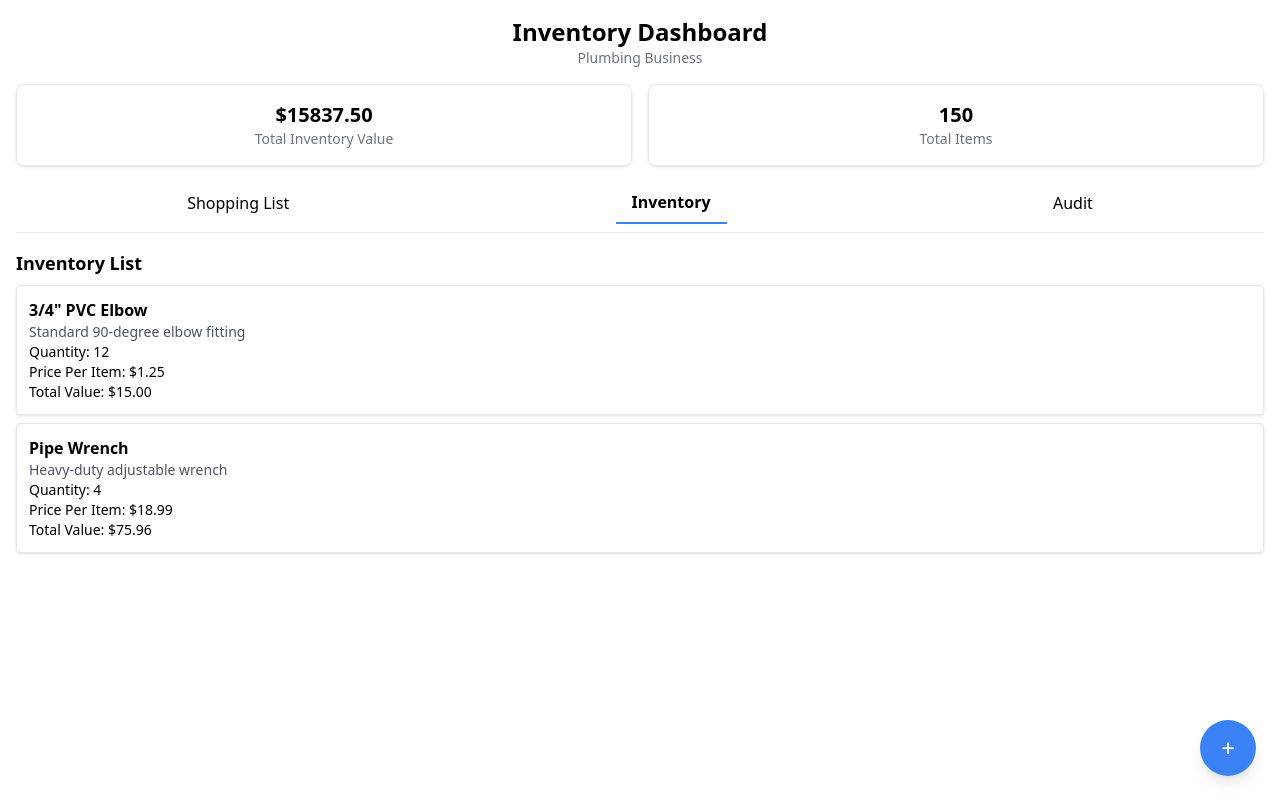
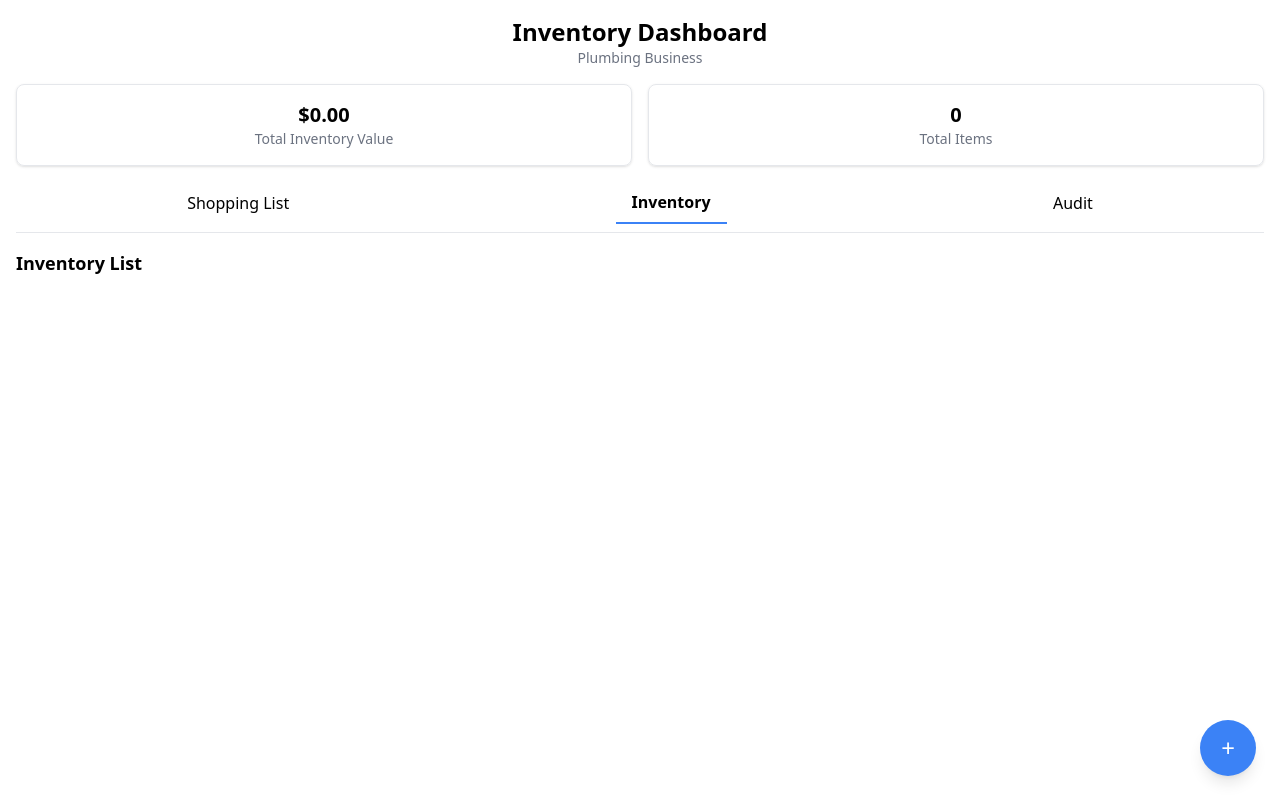
Before and after one commit to DylanFreisleben/inventory-app, a React (Create React App) app: page / in a window 1280 px wide. Built offline with nearby package versions, Linux system fonts and the light colour scheme; the HTML template or start-up script is replaced by a standard one.

Commit message:
Update App.jsx

```diff
--- a/src/App.jsx
+++ b/src/App.jsx
@@ -1,27 +1,13 @@
-import { useState } from "react";
+import { useState, useEffect } from "react";
 
 export default function App() {
   const [tab, setTab] = useState("inventory");
-  const [totalValue, setTotalValue] = useState(15837.5);
-  const [totalItems, setTotalItems] = useState(150);
+  const [totalValue, setTotalValue] = useState(0);
+  const [totalItems, setTotalItems] = useState(0);
   const [showForm, setShowForm] = useState(false);
+  const [selectedItem, setSelectedItem] = useState(null);
 
-  const [inventory, setInventory] = useState([
-    {
-      id: 1,
-      name: '3/4" PVC Elbow',
-      description: "Standard 90-degree elbow fitting",
-      quantity: 12,
-      price: 1.25,
-    },
-    {
-      id: 2,
-      name: "Pipe Wrench",
-      description: "Heavy-duty adjustable wrench",
-      quantity: 4,
-      price: 18.99,
-    }
-  ]);
+  const [inventory, setInventory] = useState([]);
 
   const [form, setForm] = useState({
     name: "",
@@ -30,18 +16,47 @@ export default function App() {
     price: 0,
   });
 
+  useEffect(() => {
+    const stored = localStorage.getItem("inventory");
+    if (stored) {
+      const parsed = JSON.parse(stored);
+      setInventory(parsed);
+      const totalQty = parsed.reduce((sum, item) => sum + item.quantity, 0);
+      const totalVal = parsed.reduce((sum, item) => sum + (item.price * item.quantity), 0);
+      setTotalItems(totalQty);
+      setTotalValue(totalVal);
+    }
+  }, []);
+
   const handleAddItem = () => {
     const newItem = {
       id: Date.now(),
       ...form,
       quantity: Number(form.quantity),
       price: Number(form.price),
+      photos: [],
+      mainPhoto: null,
     };
-    setInventory([...inventory, newItem]);
+    const updated = [...inventory, newItem];
+    setInventory(updated);
     setForm({ name: "", description: "", quantity: 0, price: 0 });
-    setTotalItems(totalItems + 1);
-    setTotalValue(totalValue + newItem.quantity * newItem.price);
     setShowForm(false);
+    localStorage.setItem("inventory", JSON.stringify(updated));
+    const totalQty = updated.reduce((sum, item) => sum + item.quantity, 0);
+    const totalVal = updated.reduce((sum, item) => sum + (item.price * item.quantity), 0);
+    setTotalItems(totalQty);
+    setTotalValue(totalVal);
+  };
+
+  const handleDeleteItem = (id) => {
+    const updated = inventory.filter(item => item.id !== id);
+    setInventory(updated);
+    localStorage.setItem("inventory", JSON.stringify(updated));
+    const totalQty = updated.reduce((sum, item) => sum + item.quantity, 0);
+    const totalVal = updated.reduce((sum, item) => sum + (item.price * item.quantity), 0);
+    setTotalItems(totalQty);
+    setTotalValue(totalVal);
+    setSelectedItem(null);
   };
 
   return (
@@ -81,7 +96,7 @@ export default function App() {
             <h3 className="text-lg font-semibold mb-2">Inventory List</h3>
             <ul className="space-y-2">
               {inventory.map(item => (
-                <li key={item.id} className="border p-3 rounded shadow">
+                <li key={item.id} className="border p-3 rounded shadow cursor-pointer" onClick={() => setSelectedItem(item)}>
                   <div className="font-semibold">{item.name}</div>
                   <div className="text-sm text-gray-600">{item.description}</div>
                   <div className="text-sm">Quantity: {item.quantity}</div>
@@ -106,13 +121,45 @@ export default function App() {
                 <div className="grid grid-cols-1 gap-2">
                   <input className="border p-2 rounded" placeholder="Item name" value={form.name} onChange={e => setForm({ ...form, name: e.target.value })} />
                   <input className="border p-2 rounded" placeholder="Description" value={form.description} onChange={e => setForm({ ...form, description: e.target.value })} />
-                  <input className="border p-2 rounded" placeholder="Quantity" type="number" value={form.quantity} onChange={e => setForm({ ...form, quantity: e.target.value })} />
-                  <input className="border p-2 rounded" placeholder="Price Per Part ($)" type="number" step="0.01" value={form.price} onChange={e => setForm({ ...form, price: e.target.value })} />
+                  <div className="flex items-center border p-2 rounded">
+                    <span className="mr-2 text-sm text-gray-500">Qty.</span>
+                    <input className="flex-1 outline-none" type="number" value={form.quantity} onChange={e => setForm({ ...form, quantity: e.target.value })} />
+                  </div>
+                  <div className="flex items-center border p-2 rounded">
+                    <span className="mr-2 text-sm text-gray-500">$</span>
+                    <input className="flex-1 outline-none" type="number" step="0.01" value={form.price} onChange={e => setForm({ ...form, price: e.target.value })} placeholder="Cost/1" />
+                  </div>
                 </div>
                 <div className="flex justify-end gap-2 mt-4">
                   <button className="bg-gray-300 text-gray-800 px-4 py-2 rounded" onClick={() => setShowForm(false)}>Cancel</button>
                   <button className="bg-blue-500 text-white px-4 py-2 rounded" onClick={handleAddItem}>Add</button>
                 </div>
+              </div>
+            </div>
+          )}
+
+          {selectedItem && (
+            <div className="fixed inset-0 bg-black bg-opacity-50 flex items-center justify-center z-50">
+              <div className="bg-white rounded-lg w-11/12 max-w-md shadow-lg relative p-6">
+                <button className="absolute top-4 right-4 text-sm bg-blue-500 text-white px-3 py-1 rounded">Edit</button>
+                <h3 className="text-xl font-bold mb-2">{selectedItem.name}</h3>
+                <p className="text-sm text-gray-600 mb-1">{selectedItem.description}</p>
+                <p className="text-sm">Quantity: {selectedItem.quantity}</p>
+                <p className="text-sm">Price per Item: ${selectedItem.price.toFixed(2)}</p>
+                <p className="text-sm mb-4">Total Value: ${(selectedItem.price * selectedItem.quantity).toFixed(2)}</p>
+                <div className="grid grid-cols-3 gap-2 mb-4">
+                  {selectedItem.photos?.map((photo, i) => (
+                    <div key={i} className="w-20 h-20 bg-gray-200 rounded overflow-hidden">
+                      <img src={photo} alt="part" className="w-full h-full object-cover" />
+                    </div>
+                  ))}
+                  <div className="w-20 h-20 border border-gray-300 rounded flex items-center justify-center relative">
+                    <div className="w-8 h-8 border border-gray-400 rounded-full flex items-center justify-center text-gray-500 absolute bottom-1 right-1 text-xl">+</div>
+                    <div className="text-gray-400 text-xs">🖼️</div>
+                  </div>
+                </div>
+                <button className="w-full bg-red-500 text-white py-2 rounded" onClick={() => handleDeleteItem(selectedItem.id)}>Delete Item</button>
+                <button className="absolute top-2 left-2 text-xl" onClick={() => setSelectedItem(null)}>×</button>
               </div>
             </div>
           )}
```
